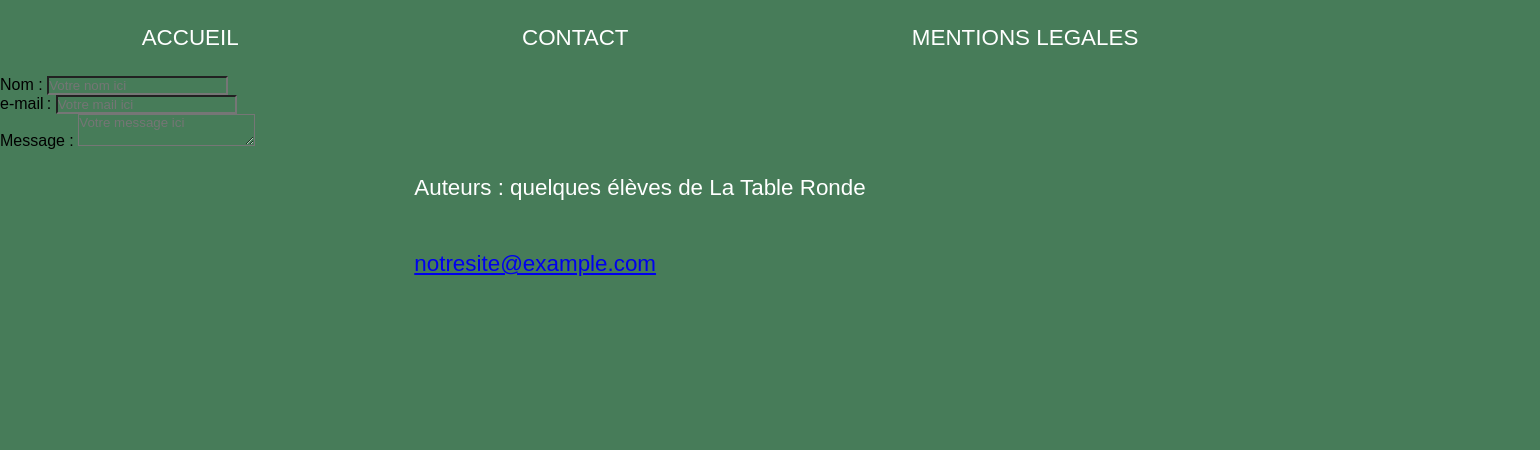
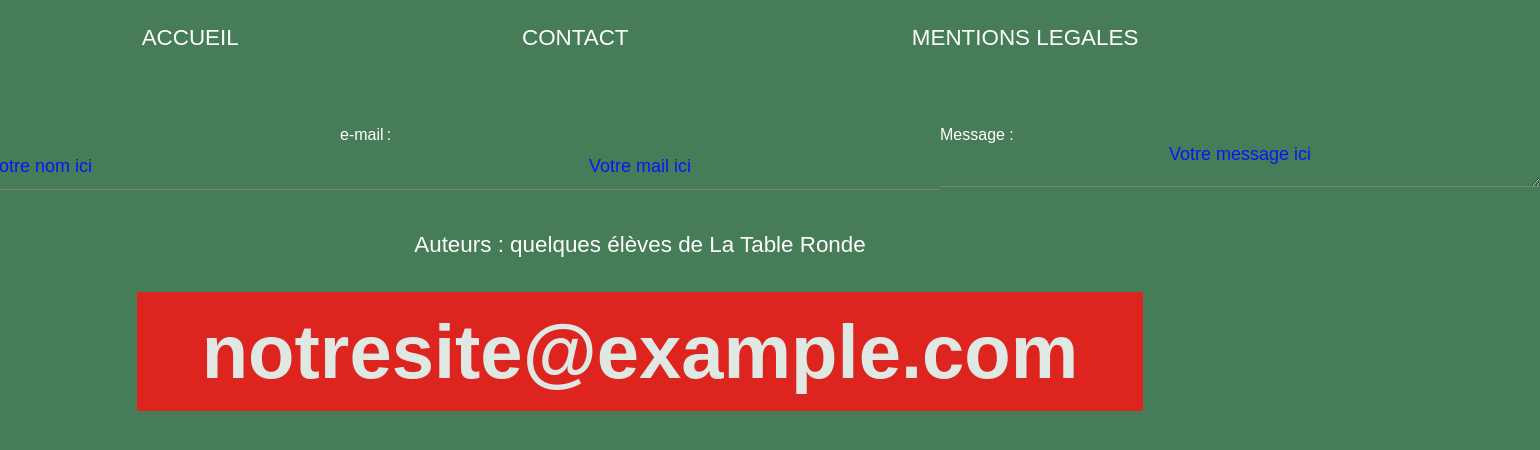
Before and after one commit to TomGOURDY/projet_fil_rouge, a plain HTML site: page contact.html in a window 1280 px wide. Shown: the whole page, 1540 px wide, since content can reach past the window. Drawn offline with Linux system fonts and the light colour scheme.

Commit message:
:art: modif css

```diff
--- a/style.css
+++ b/style.css
@@ -39,7 +39,6 @@ h2 {
 .personne1 {
    text-align: center;
     font-weight: bold;
-
 }
 
 
@@ -52,11 +51,22 @@ footer  {
 
 }
 
-footer p {
+footer p  {
     padding: 25px;
     color: #ffffff;
     font-size: 1.4em;
     text-decoration: none;
+    text-align: center;
+}
+
+footer p a {
+    background-color: #fd1313;
+  padding: 17px 65px;
+  font-size: 76px;
+  text-decoration: none;
+  color: #ffffff;
+  font-weight: bold;
+  opacity: 0.83;
 }
 
 
@@ -65,3 +75,77 @@ footer p {
     font-size: 40px;
 
 }
+
+
+
+/* Css page contact */
+
+form {
+    margin-top: 50px;
+    color: #fff;
+   display: flex;
+   justify-content: center;
+}
+
+#name {
+    width: 600px;
+    border: none;
+    outline: none;
+    border-bottom: 1px solid gray;
+    color: #fff;
+    font-size: 18px;
+    margin-bottom: 16px;
+    background: transparent;
+    text-align: center;
+}
+
+#mail {
+    width: 600px;
+    border: none;
+    outline: none;
+    border-bottom: 1px solid gray;
+    color: #fff;
+    font-size: 18px;
+    margin-bottom: 16px;
+    background: transparent;
+    text-align: center;
+}
+
+#msg {
+    width: 600px;
+    border: none;
+    outline: none;
+    border-bottom: 1px solid gray;
+    color: #fff;
+    font-size: 18px;
+    margin-bottom: 16px;
+    background: transparent;
+   text-align: center;
+}
+
+input{
+    height: 45px;
+
+}
+
+.form  ::placeholder {
+    color: #0019f7;
+}
+
+
+
+
+/* Css de la page mentions légale */
+
+h1 {
+    margin: 100px;
+    text-align: center;
+    font-size: 40px;
+    color: #ffffff;
+
+}
+
+p {
+    text-align: center;
+    color: #ffffff;
+}
```
